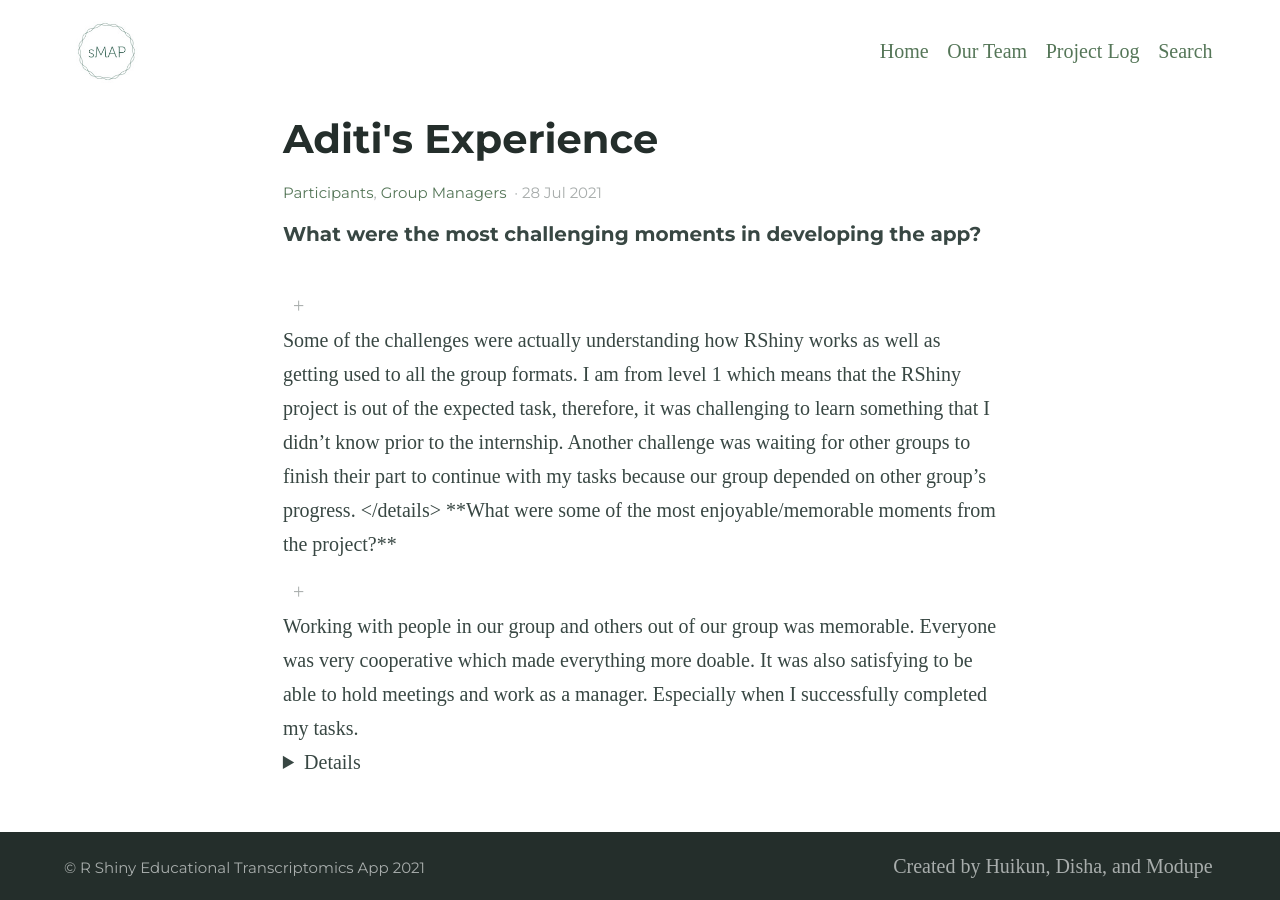
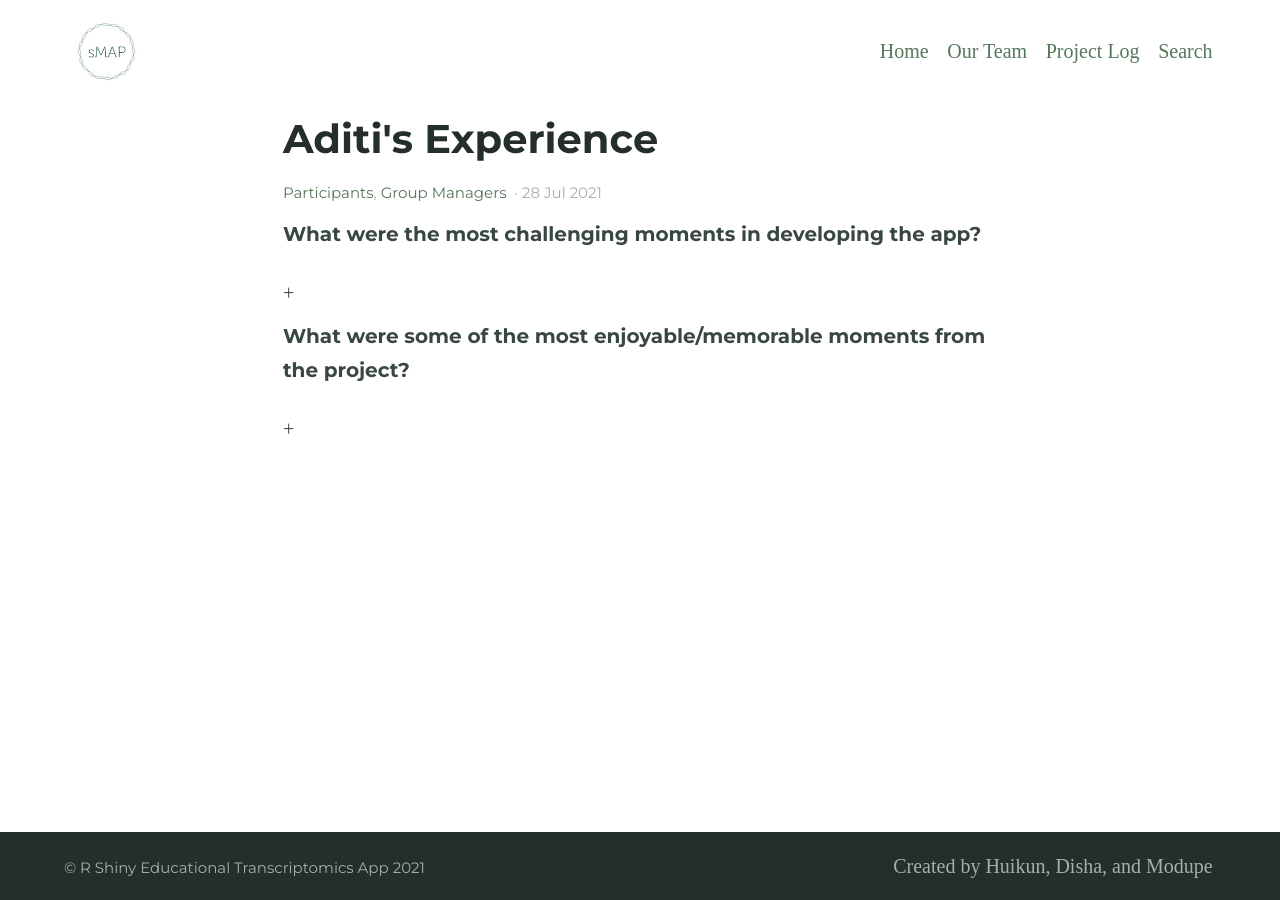
Before and after one commit to BI-STEM-Away/sMAP_dev, a Jekyll site: the page built from _posts/2021-07-28-Aditi-blog.md, in a window 1280 px wide. Built offline with Jekyll 4.4.1, drawn with Linux system fonts in a browser that asks for light colours.

Commit message:
Update 2021-07-28-Aditi-blog.md

```diff
--- a/_posts/2021-07-28-Aditi-blog.md
+++ b/_posts/2021-07-28-Aditi-blog.md
@@ -10,36 +10,28 @@ excerpt: |
 
 **What were the most challenging moments in developing the app?**
 <details>
-<summary>
-<a class="btnfire small stroke"><em class="fas fa-chevron-circle-down"></em>&nbsp;&nbsp;+</a>
-<summary>
+  <summary>+</summary>
+
 Some of the challenges were actually understanding how RShiny works as well as getting used to all the group formats. I am from level 1 which means that the RShiny project is out of the expected task, therefore, it was challenging to learn something that I didn’t know prior to the internship. Another challenge was waiting for other groups to finish their part to continue with my tasks because our group depended on other group’s progress.
-
 </details>
 
 **What were some of the most enjoyable/memorable moments from the project?**
 <details>
-<summary>
-<a class="btnfire small stroke"><em class="fas fa-chevron-circle-down"></em>&nbsp;&nbsp;+</a>
-<summary>
+  <summary>+</summary>
+
 Working with people in our group and others out of our group was memorable. Everyone was very cooperative which made everything more doable. It was also satisfying to be able to hold meetings and work as a manager. Especially when I successfully completed my tasks.
-
 <details>
 
 **Were there any unique aspects of the project that you particularly enjoyed?**
 <details>
-<summary>
-<a class="btnfire small stroke"><em class="fas fa-chevron-circle-down"></em>&nbsp;&nbsp;+</a>
-<summary>
+  <summary>+</summary>
+
 Working with a new coding language, RShiny, was unique. Usually, I believe only those who pursue a career in bioinformatics and other similar careers use this language, so it was a valuable experience. Meeting people from all over the world was also a new experience.
-
 <details>
 
 **What is the one thing you will take away from this experience?**
 <details>
-<summary>
-<a class="btnfire small stroke"><em class="fas fa-chevron-circle-down"></em>&nbsp;&nbsp;+</a>
-<summary>
+  <summary>+</summary>
+
 I think being a manager was stressful at some time, especially the beginning because it was such an important role and it was intimidating. The biggest takeaway is to not shy away from intimidating roles. This project especially helped me work on my public speaking skills.
-
 <details>
```
